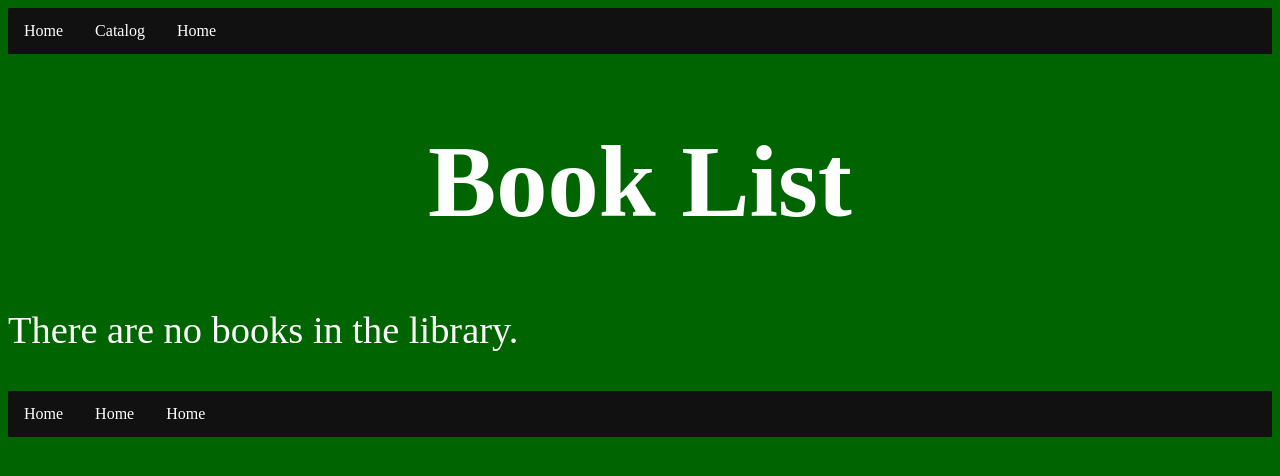
After one commit to mcw147444/csci313-group-project, a Django app: page /catalog/books/ in a window 1280 px wide. The commit adds this page. Shown: the top 476 px of the page. Run offline with Django 5.2, Linux system fonts and the light colour scheme; data that the repository does not hold is empty.

Commit message:
Start, Error
Started on the catalog.html template, got an error, I may try to use a different method than using generic views in order to see if that will work where this first method has failed

```diff
--- a/GroupAssignment/catalog/models.py
+++ b/GroupAssignment/catalog/models.py
@@ -1,5 +1,6 @@
 from django.db import models
 from django.conf import settings
+from django.urls import reverse
 
 # Create your models here.
 class Author(models.Model):
@@ -17,6 +18,8 @@ class Book(models.Model):
     summary=models.CharField(max_length=1000)
     number_of_times_checked_out=models.IntegerField()
     date_checked_out=models.DateTimeField(auto_now_add=True,blank=True)
+    def get_absolute_url(self):
+        return reverse('book-detail', args=[str(self.id)])
 class Language(models.Model):
     name=models.CharField(unique=True,max_length=100)
 class Book_Instance(models.Model):
--- a/GroupAssignment/catalog/templates/base_generic.html
+++ b/GroupAssignment/catalog/templates/base_generic.html
@@ -10,7 +10,7 @@
     <!--Navbar that includes links to other pages-->
     <ul>
       <li><a href="{% url 'home' %}">Home</a></li>
-      <li><a href="{% url 'home' %}">Home</a></li>
+      <li><a href="{% url 'books' %}">Catalog</a></li>
       <li><a href="{% url 'home' %}">Home</a></li>
     </ul>
     <div>{%block content%}{%endblock%}</div>
--- /dev/null
+++ b/GroupAssignment/catalog/templates/catalog/book_list.html
@@ -0,0 +1,14 @@
+{% extends "base_generic.html" %} {% block content %}
+<h1>Book List</h1>
+{% if book_list %}
+<ul>
+  {% for book in book_list %}
+  <li>
+    <a href="{{ book.get_absolute_url }}">{{ book.title }}</a>
+    ({{book.author}})
+  </li>
+  {% endfor %}
+</ul>
+{% else %}
+<p>There are no books in the library.</p>
+{% endif %} {% endblock %}
--- a/GroupAssignment/catalog/urls.py
+++ b/GroupAssignment/catalog/urls.py
@@ -2,4 +2,5 @@ from django.urls import path
 from . import views
 urlpatterns = [
     path('', views.home, name='home'),
+    path('books/', views.BookListView.as_view(), name='books'),
 ]
--- a/GroupAssignment/catalog/views.py
+++ b/GroupAssignment/catalog/views.py
@@ -1,6 +1,10 @@
 from django.shortcuts import render
+from django.views import generic
+from .models import Book
 
 # Create your views here.
 def home(request):
     context={}
     return render(request, 'index.html',context=context)
+class BookListView(generic.ListView):
+    model = Book
```
